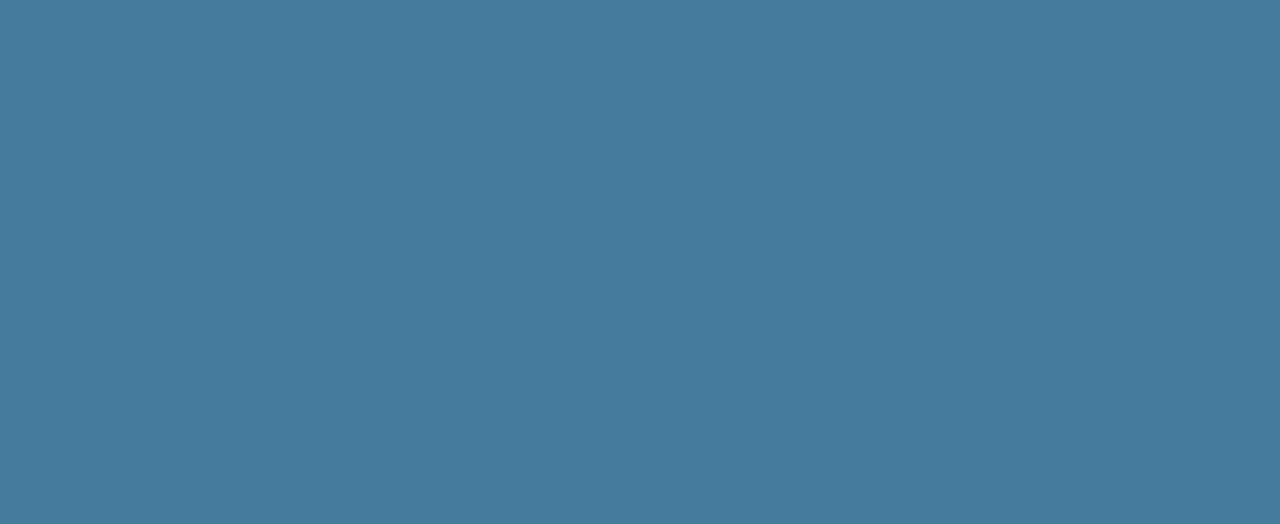
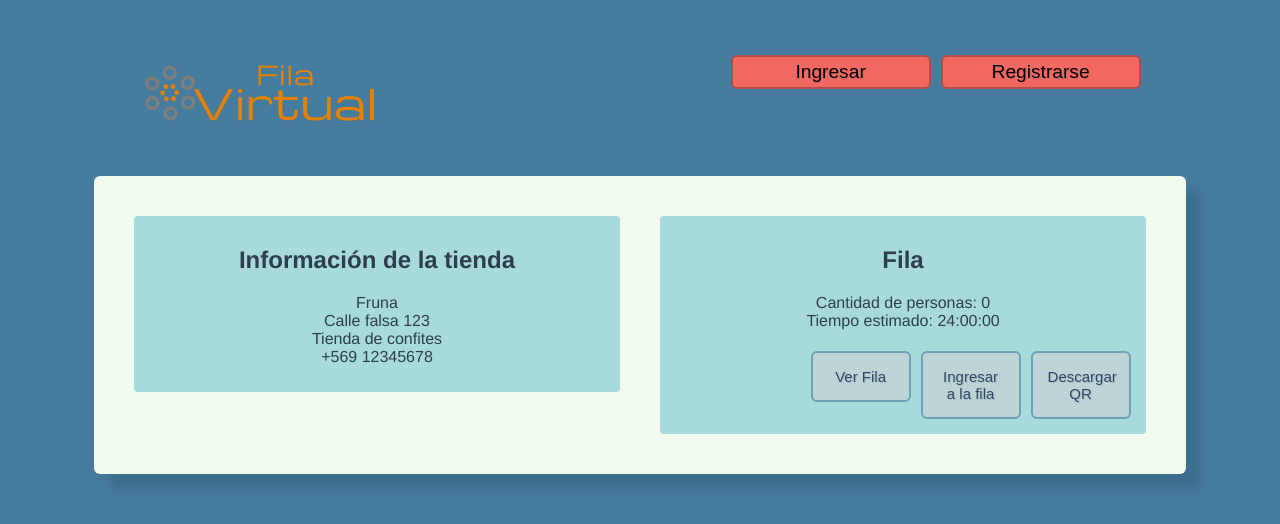
Before and after one commit to cccarl/Fila-Virtual, a Vue app in the folder FilaVirtual-FrontEnd/fila-virtual/: page /#/tienda in a window 1280 px wide. Shown: the top 524 px of the page. Built offline with nearby package versions, Linux system fonts and the light colour scheme.

Commit message:
Se hizo la vista de la tienda
Se hizo la vista de la tienda, se agrego la ruta, y se hicieron algunos cambios menores en otras vistas para poder hacer la transición entre vistas

```diff
--- a/FilaVirtual-FrontEnd/fila-virtual/src/components/FilaComponent.vue
+++ b/FilaVirtual-FrontEnd/fila-virtual/src/components/FilaComponent.vue
@@ -38,8 +38,9 @@
         <td>11111111111</td>
       </tr>
     </table>
-
-    <button class="btnVerLocal btnViewQueue">Ver local</button>
+    <router-link to="/tienda">
+      <button class="btnVerLocal btnViewQueue">Ver local</button>
+    </router-link>
     <button class="btnCerrar btnViewQueue">Cerrar fila</button>
   </div>
 </template>
--- a/FilaVirtual-FrontEnd/fila-virtual/src/router/index.js
+++ b/FilaVirtual-FrontEnd/fila-virtual/src/router/index.js
@@ -27,6 +27,11 @@ const routes = [
     path: '/successregister',
     name: 'SuccessRegister',
     component: () => import(/* webpackChunkName: "about" */ '../views/SuccessRegister.vue')
+  },
+  {
+    path: '/tienda',
+    name: 'Tienda',
+    component: () => import(/* webpackChunkName: "about" */ '../views/Tienda.vue')
   }
 ]
 
--- a/FilaVirtual-FrontEnd/fila-virtual/src/views/Home.vue
+++ b/FilaVirtual-FrontEnd/fila-virtual/src/views/Home.vue
@@ -1,7 +1,8 @@
 <template>
   <div class="home">
     <Header msgBoton1="Ingresar" msgBoton2="Registrarse"/>
-    <router-link to="/fila">Fila->boton provisional</router-link>
+    <router-link to="/fila">Fila->boton provisional</router-link><br>
+    <router-link to="/tienda">Tienda->boton provisional</router-link>
   </div>
 </template>
 
--- /dev/null
+++ b/FilaVirtual-FrontEnd/fila-virtual/src/views/Tienda.vue
@@ -0,0 +1,98 @@
+<template>
+    <div>
+        <div class = "tienda">
+            <Header msgBoton1="Ingresar" msgBoton2="Registrarse"/>
+        </div>
+
+            <div class= "w3-row" id= "cuadroGrande">
+                <div>
+                    <div id= "cuadroChicoTienda">
+                        <h2>Información de la tienda</h2>
+                        <p>
+                            Fruna<br>
+                            Calle falsa 123<br>
+                            Tienda de confites<br>
+                            +569 12345678
+                        </p>
+                    </div>
+                </div>
+                <div>
+                    <div id= "cuadroChicoFila">
+                        <h2>Fila</h2>
+                        <p>
+                            Cantidad de personas: 0<br>
+                            Tiempo estimado: 24:00:00<br>
+                        </p>
+                        <div>
+                            <div>
+                                <button class="botonJ">Descargar QR</button>
+                            </div>
+                            <div>
+                                <button class="botonJ">Ingresar a la fila</button>
+                            </div>
+                            <div>
+                                <router-link to="/fila">
+                                    <button class="botonJ">Ver Fila</button>
+                                </router-link>
+                            </div>
+                        </div>
+                    </div>
+                </div>
+            </div>
+    </div>
+</template>
+
+<script>
+    import Header from "@/components/Header.vue";
+    export default {
+        name: "Register",
+        components: {
+            Header,
+        },
+    };
+</script>
+
+<style>
+    #cuadroGrande{
+        background: #f1faee;
+        border-radius: 6px;
+        padding: 40px;
+        width: 80%;
+        margin: 50px auto;
+        box-shadow: 15px 15px 10px rgba(0, 0, 0, 0.1);
+        overflow: hidden;
+    }
+    #cuadroChicoTienda{
+        background: #a8dadc;
+        border-radius: 4px;
+        padding: 10px;
+        width: 46%;
+        margin: left;
+        float: left;
+    }
+    #cuadroChicoFila{
+        background: #a8dadc;
+        border-radius: 4px;
+        padding: 10px;
+        width: 46%;
+        margin: right;
+        float: right;
+    }
+    .botonJ {
+        width: 100px;
+        padding: 15px;
+        margin: 5px;
+        float: right;
+        border-radius: 6px;
+        border: 0;
+        border: 2px solid #6da1b6;
+        background: #bcd4d5;
+        font-size: 15px;
+        text-align: center;
+        color: #2c4766;
+        text-shadow: 1px 1px 0px rgba(0, 0, 0, 0.1);
+    }
+    .boton:active{
+
+    }
+</style>
```
